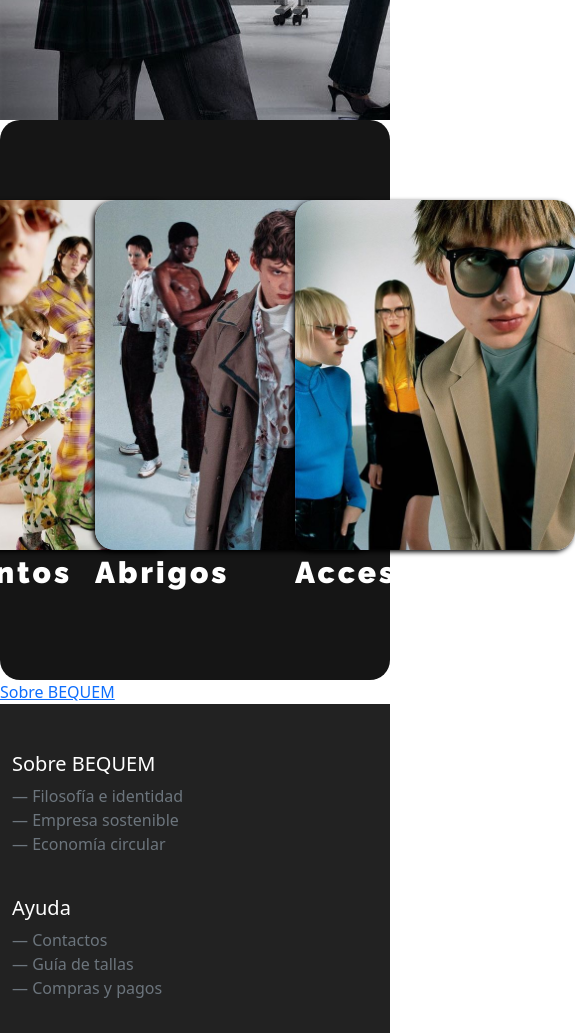
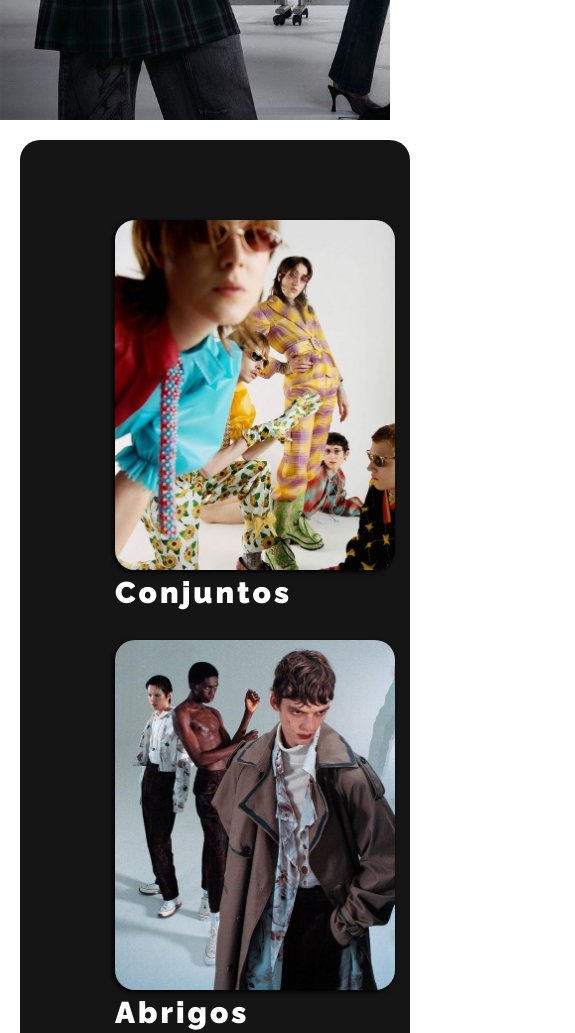
Before and after one commit to CarolinaSaleh/Pr-ctica-en-Coderhouse, a plain HTML site: page index.html in a window 390 px wide. Shown: the part 540-1573 px from the top of the page, 575 px wide, since content can reach past the window. Drawn offline with Linux system fonts and the light colour scheme.

Commit message:
Sitio principal en proceso de ser responsive

```diff
--- a/css/style.css
+++ b/css/style.css
@@ -224,14 +224,29 @@ h1{
         }
         }
     @media (max-width:501px) {
-        .sectionPrincipal img{
-            object-fit: cover;
-            height: auto;
+        .contenedorProductos {
+            background-size: 250px 250px;
+            background-color: #151515;
+            margin: 20px;
+            width: 100%;
+            border-color: #FFFFFF;
+            border-radius: 1.25rem;
+            padding: 5rem;
+            display: flex;
+            flex-direction: column;
+            gap: 20px;
+            justify-content: center;
+            align-items: center;
+            position: relative;
         }
-        }
+
+
+    }
     @media (max-width:320px) {
         .sectionPrincipal img{
             object-fit: cover;
             height: auto;
+            display: flex;
+            position: relative;
         }
     }
```
